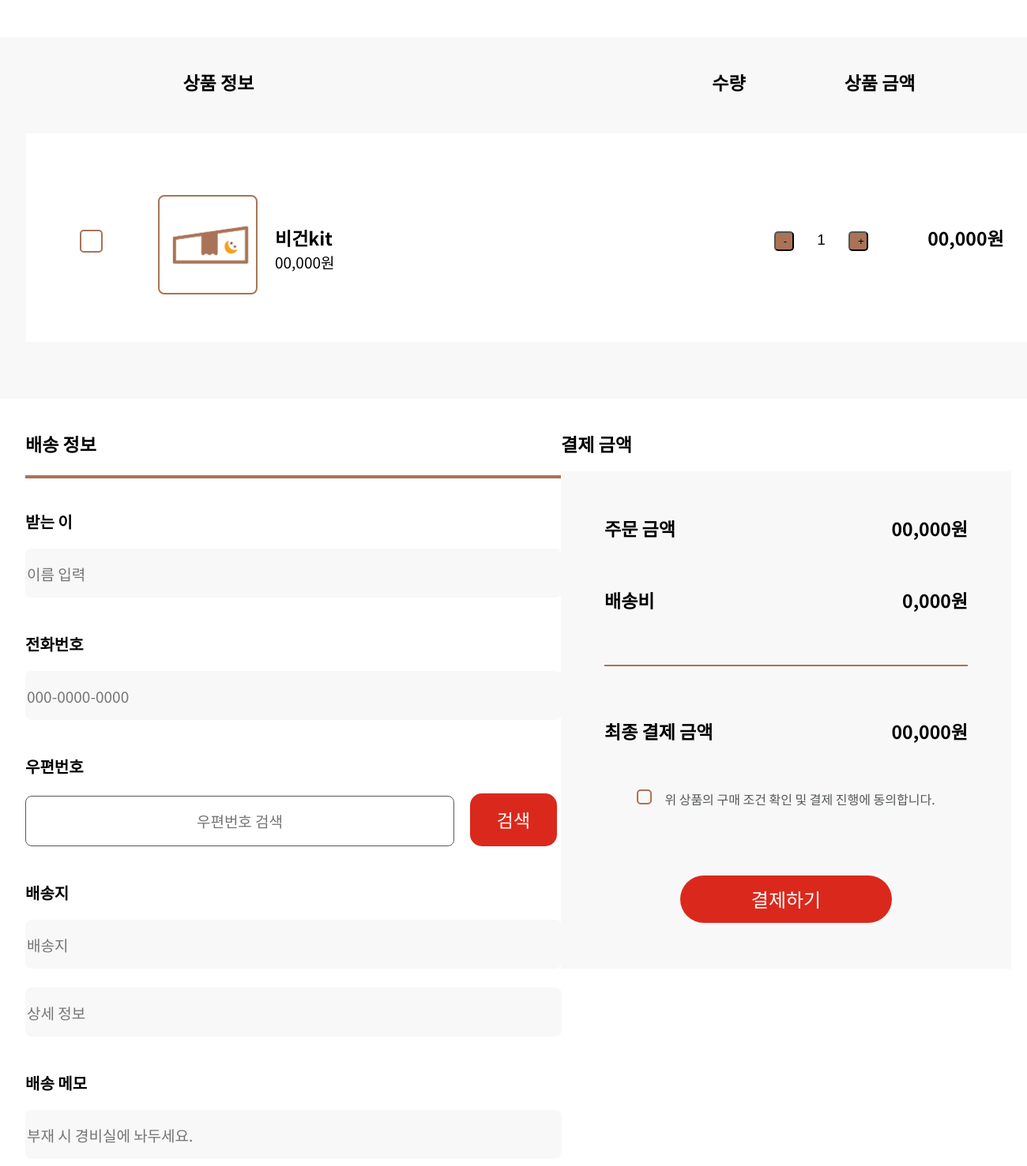
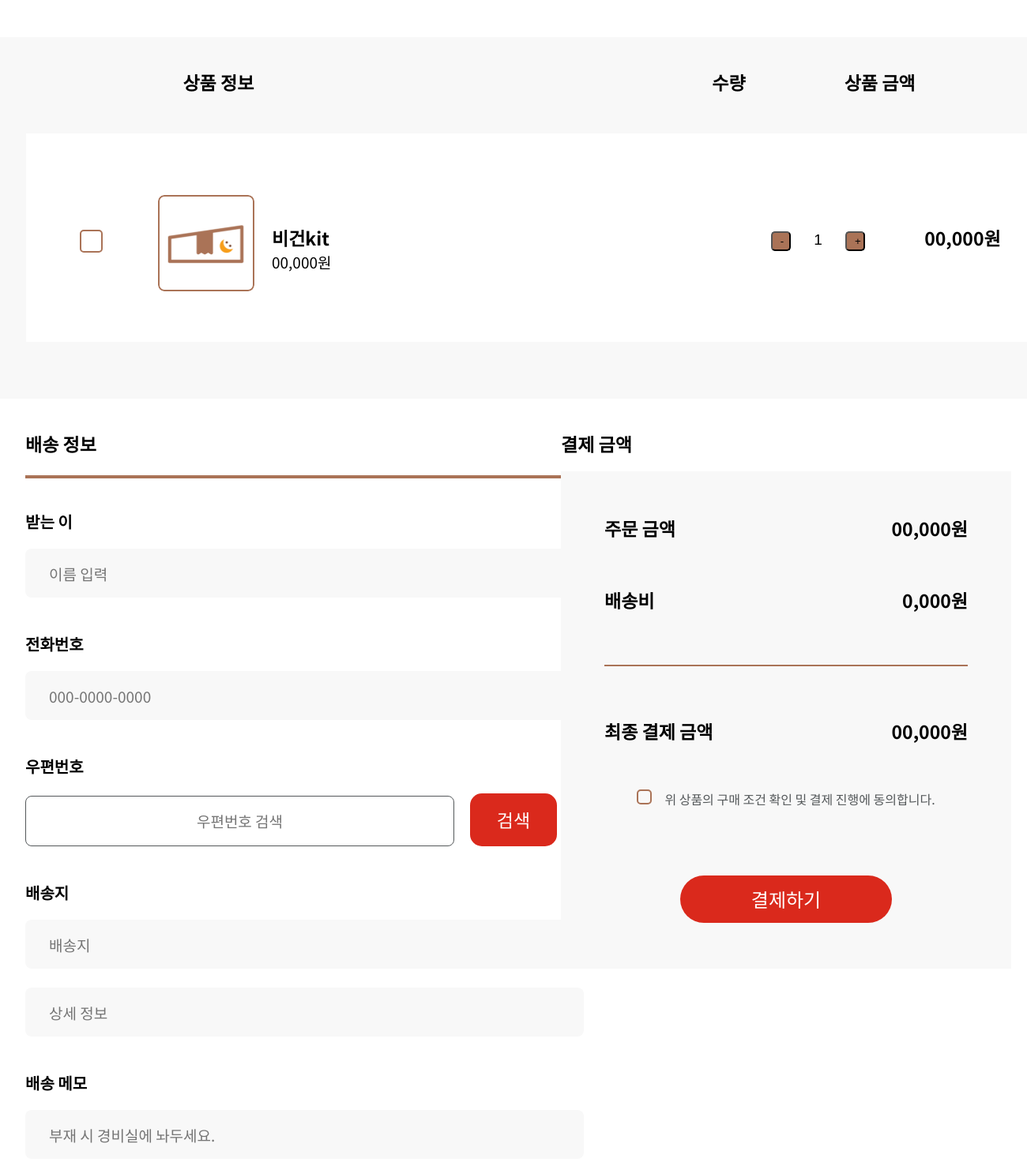
Before and after one commit to Lotte-Duksung/wolsodam, a Django app: page /subscribe3/ in a window 1680 px wide. Shown: the part 444-1921 px from the top of the page at 79% size, without its empty margins (245-1545 px from the left). Run offline with Django 3.2, Linux system fonts and the light colour scheme.

Commit message:
결제페이지 이미지 변경, input padding 추가

```diff
--- a/wsd_prj/wsd_app/static/css/nav.css
+++ b/wsd_prj/wsd_app/static/css/nav.css
@@ -641,15 +641,9 @@
 #img{
     width: 122px;
     height: 122px;
-    border: 2px solid #AA7357;
-    border-radius: 8px;
     margin-top: 78px;
 }
-#inside-img{
-    width: 132px;
-    height: 68px;
-    margin-top: 27px;
-}
+
 .kit-info{
     margin-left: 22px;
     margin-top: 115px;
@@ -730,6 +724,7 @@
     opacity: 1;
     font: normal normal normal 19px/65px Noto Sans KR;
     color: #8F9191;
+    padding-left: 30px;
 }
 .delivery-box2{
     justify-content: space-between;
--- a/wsd_prj/wsd_app/templates/subscribe3.html
+++ b/wsd_prj/wsd_app/templates/subscribe3.html
@@ -29,7 +29,7 @@
                     <div class="pay-main-info">
                         <input type="checkbox" id="cb1">
                         <label for="cb1"></label>
-                        <div id="img"><img id="inside-img" src='{% static "img/wolsodam_2.png" %}' alt="img"></div>
+                        <div id="img"><img id="inside-img" src='{% static "img/sub_kit.png" %}' alt="img"></div>
                         <div class ="kit-info"><p id="item-name">비건kit</p><p style="font-size:19px;margin:0px;">00,000원</p></div>
                         <div class="many">
                             <form name="form" method="get">
```
Also changed, not shown: wsd_prj/wsd_app/static/img/sub_kit.png (added).
